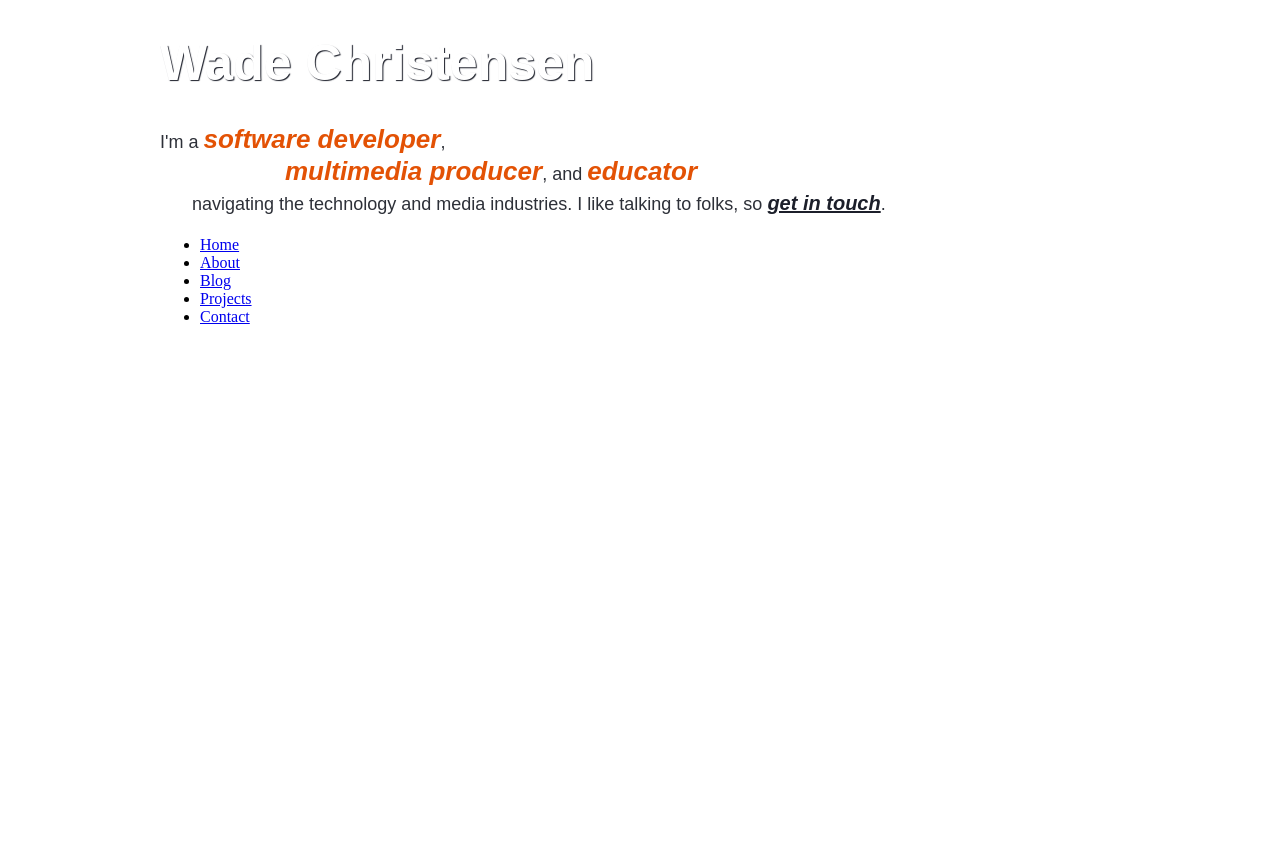
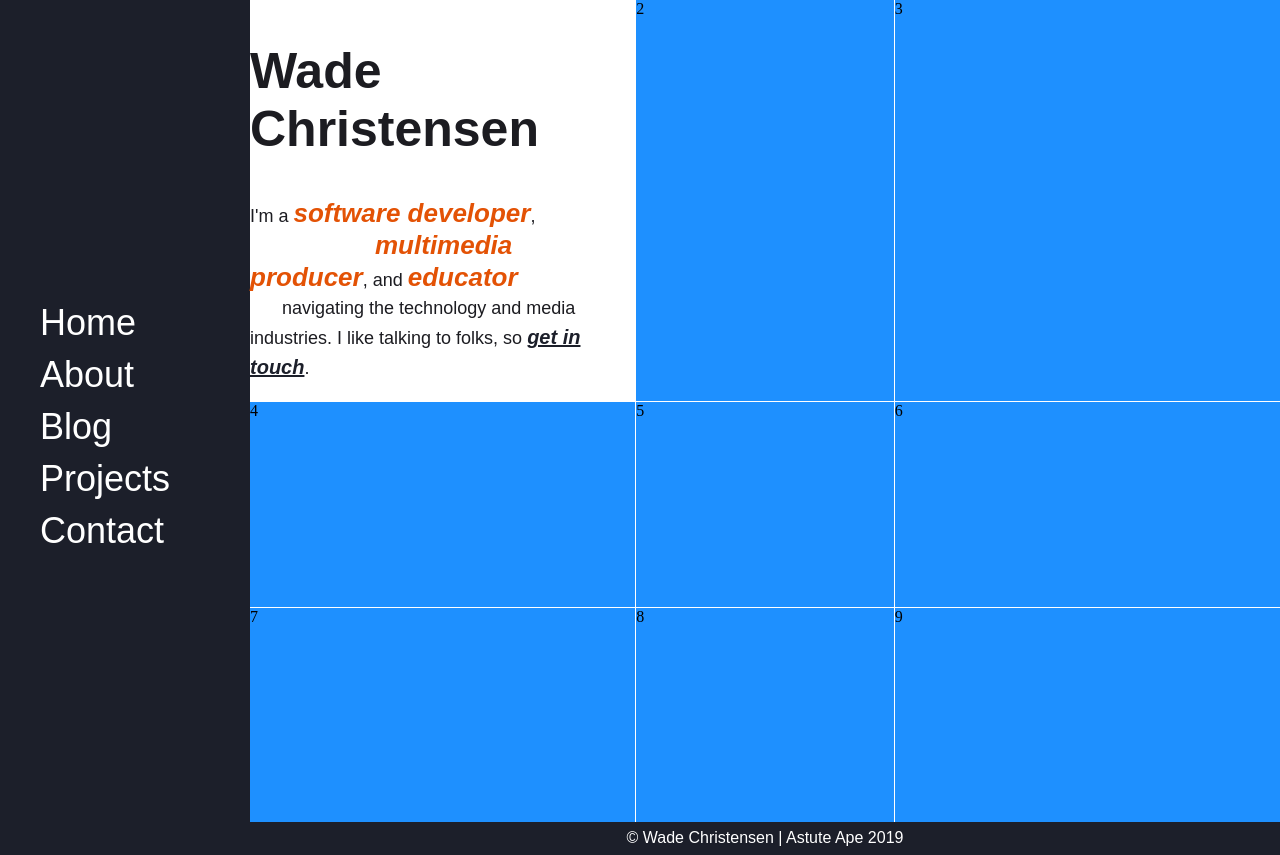
Before and after one commit to astuteape/astuteape, a Gatsby site: page / in a window 1280 px wide. Before the commit the page ends 800 px from the top, so only its background shows below. Built offline with nearby package versions, Linux system fonts and the light colour scheme; Gatsby itself is replaced by a stand-in of ours.

Commit message:
Layout initial CSS grid

```diff
--- a/src/components/layout.js
+++ b/src/components/layout.js
@@ -7,37 +7,32 @@
 
 import React from "react"
 import PropTypes from "prop-types"
-import { StaticQuery, graphql } from "gatsby"
 
 import PrimaryNav from "./nav/primary_nav"
+import Footer from "./footer/footer"
+
+import "../styles/layout.css"
 
 const Layout = ({ children }) => (
-  <StaticQuery
-    query={graphql`
-      query SiteTitleQuery {
-        site {
-          siteMetadata {
-            title
-          }
-        }
-      }
-    `}
-    render={data => (
-      <>
-        <div
-          style={{
-            margin: `0 auto`,
-            maxWidth: 960,
-            padding: `0px 1.0875rem 1.45rem`,
-            paddingTop: 0,
-          }}
-        >
-          <main>{children}</main>
-          <PrimaryNav />
-        </div>
-      </>
-    )}
-  />
+  <div className="grid-container-frame">
+    <section className="grid-nav">
+      <PrimaryNav />
+    </section>
+    <section className="grid-main">
+      <main className="phi-item">{children}</main>
+      <div className="grid-item">2</div>
+      <div className="grid-item">3</div>
+      <div className="grid-item">4</div>
+      <div className="grid-item">5</div>
+      <div className="grid-item">6</div>
+      <div className="grid-item">7</div>
+      <div className="grid-item">8</div>
+      <div className="grid-item">9</div>
+    </section>
+    <section className="grid-footer">
+      <Footer />
+    </section>
+  </div>
 )
 
 Layout.propTypes = {
--- a/src/components/nav/primary_nav.js
+++ b/src/components/nav/primary_nav.js
@@ -12,7 +12,7 @@ const NavLink = props => {
 const PrimaryNav = ({ children }) => {
   return (
     <nav>
-      <ul>
+      <ul className="primary-nav">
         <NavLink to="/">Home</NavLink>
         <NavLink to="/about">About</NavLink>
         <NavLink to="/blog">Blog</NavLink>
--- a/src/styles/base.css
+++ b/src/styles/base.css
@@ -1,3 +1,18 @@
-html {
-  background: #fff;
+/* Root Variables */
+:root {
+  --aa-white: #fff;
+  --aa-light-gray: #2d3038;
+  --aa-dark-gray: #1c1c21;
+  --aa-light-blue: #1f2a44;
+  --aa-dark-blue: #1c1f2a;
+  --aa-orange: #e35205;
+  --aa-body-font: Arial, Helvetica, sans-serif;
 }
+
+html,
+body {
+  background: var(--aa-white);
+  margin: 0;
+  padding: 0;
+  font-size: 16px;
+}
--- a/src/styles/layout.css
+++ b/src/styles/layout.css
@@ -0,0 +1,35 @@
+.grid-container-frame {
+  display: grid;
+  height: 100vh;
+  grid-template-columns: minmax(200px, 250px) 1fr;
+  grid-template-rows: 1fr 33px;
+}
+
+.grid-item {
+  background: dodgerblue;
+}
+
+.grid-nav {
+  grid-row: span 2;
+  display: flex;
+  flex-direction: column;
+  justify-content: center;
+  align-content: center;
+  text-align: left;
+  background: var(--aa-dark-blue);
+}
+
+.grid-main {
+  display: grid;
+  grid-gap: 1px;
+  grid-template-columns: 1fr 25% 1fr;
+  grid-template-rows: 1fr 25% 1fr;
+}
+
+.grid-footer {
+  display: flex;
+  flex-direction: column;
+  justify-content: center;
+  align-items: center;
+  background: var(--aa-dark-blue);
+}
--- a/src/styles/modules.css
+++ b/src/styles/modules.css
@@ -1,17 +1,16 @@
 /* Title Text */
 h1.page-title {
   font-size: 50px;
-  font-family: Arial, Helvetica, sans-serif;
-  color: #fff;
-  text-shadow: 1px 1px 1px #1c1f2a;
+  font-family: var(--aa-body-font);
+  color: var(--aa-dark-gray);
 }
 
 /* Hero Text */
 .hero-text {
   font-size: 18px;
-  font-family: "Arial", sans-serif;
+  font-family: var(--aa-body-font);
   line-height: 1.8rem;
-  color: #2d3038;
+  color: var(--aa-dark-gray);
 }
 
 .hero-text .indent-lvl-one {
@@ -26,20 +25,31 @@ h1.page-title {
   font-weight: bold;
   font-size: 26px;
   font-style: italic;
-  color: #e35205;
+  color: var(--aa-orange);
 }
 
 .hero-text .span-lvl-two > a {
   font-weight: bold;
   font-size: 20px;
   font-style: italic;
-  color: #1c1f2a;
+  color: var(--aa-dark-blue);
+}
+
+/* Navigation */
+.primary-nav li,
+li > a {
+  font-family: var(--aa-body-font);
+  font-size: 36px;
+  color: var(--aa-white);
+  text-decoration: none;
+  list-style-type: none;
+  margin: 10px 0;
 }
 
 /* Footer */
 footer {
-  font-size: 24px;
-  font-family: Arial, Helvetica, sans-serif;
+  font-size: 16px;
+  font-family: var(--aa-body-font);
   color: #fff;
   text-shadow: 1px 1px 1px #1c1f2a;
 }
```
